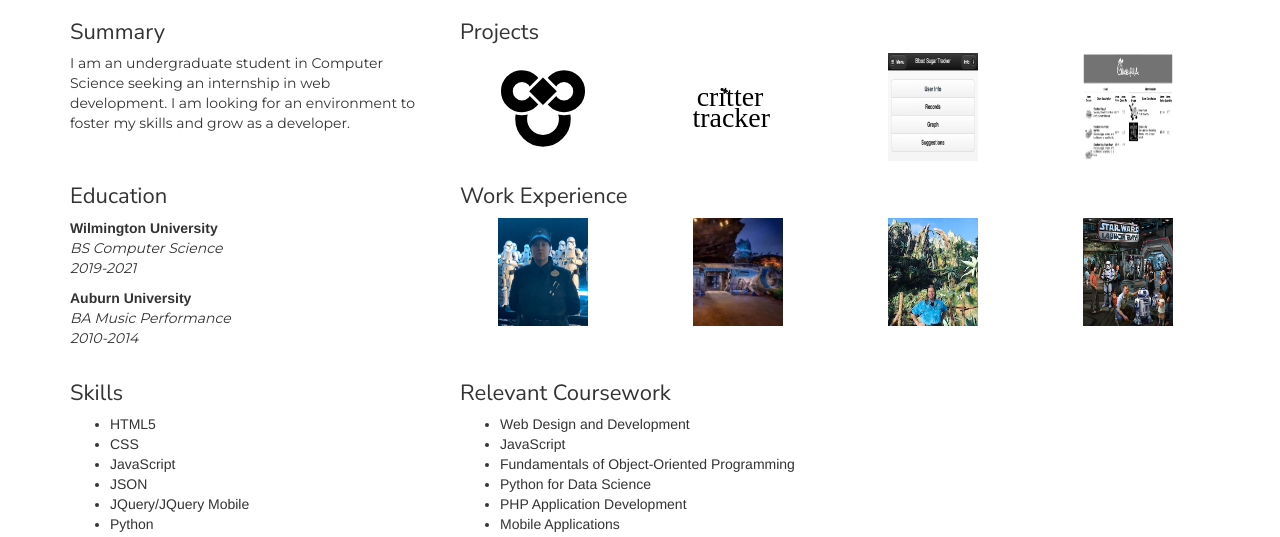
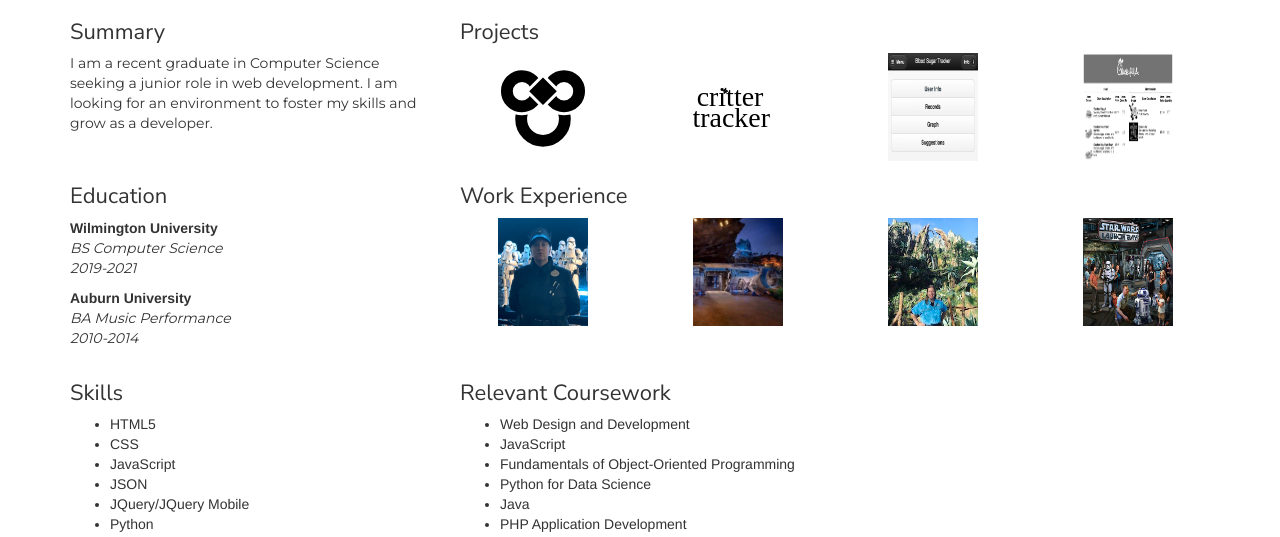
Before and after one commit to caldc239/caldc239.github.io, a plain HTML site: page index.html in a window 1280 px wide. Shown: the part 139-676 px from the top of the page. Drawn offline with nearby package versions, Linux system fonts and the light colour scheme.

Commit message:
+ changed 'undergraduate" to "recent graduate"! + added Java skill + TODOs

```diff
--- a/index.html
+++ b/index.html
@@ -36,8 +36,8 @@
       <div class="row">
         <div class="col-md-4">
           <div class="headTitles">Summary</div>
-          <p>I am an undergraduate student in Computer Science seeking an
-            internship in web development. I am looking for an environment to
+          <p>I am a recent graduate in Computer Science seeking a junior role
+            in web development. I am looking for an environment to
             foster my skills and grow as a developer.</p>
         </div>
         <div class="col-md-8">
@@ -121,6 +121,7 @@
             <li>JavaScript
             <li>Fundamentals of Object-Oriented Programming
             <li>Python for Data Science
+            <li>Java
             <li>PHP Application Development
             <li>Mobile Applications
             <li>Database Foundations
@@ -136,3 +137,10 @@
   </body>
 
 </html>
+
+// TODO:
+// add MM
+// adjust photos
+// hidden divs for popups with info
+// change logo?
+// animate project & work divs on hover
```
